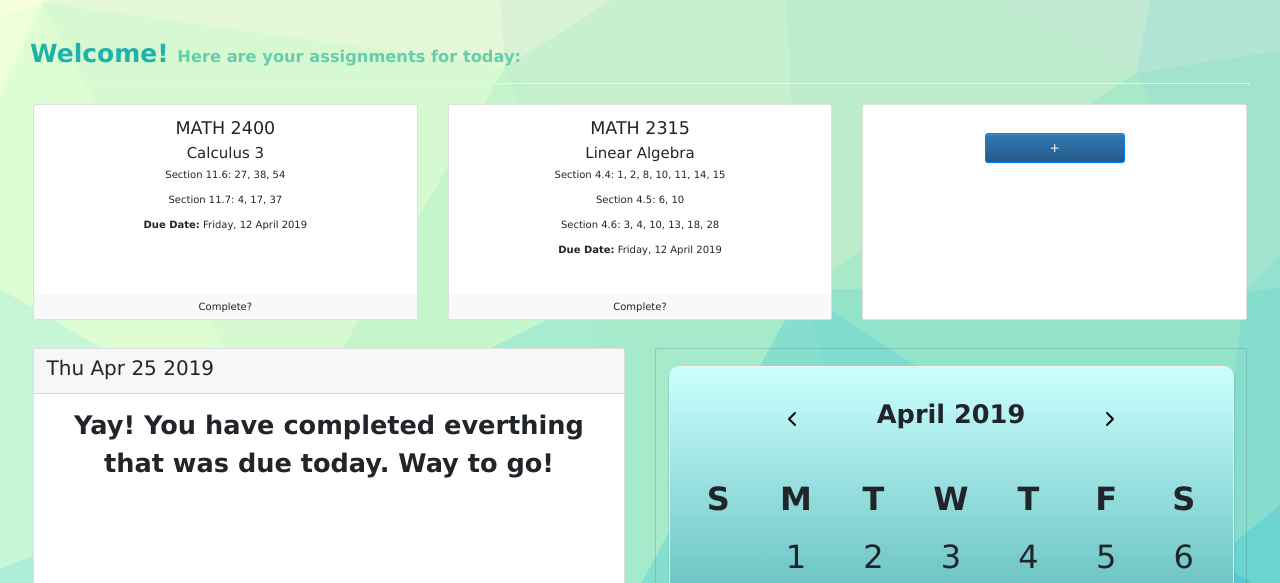
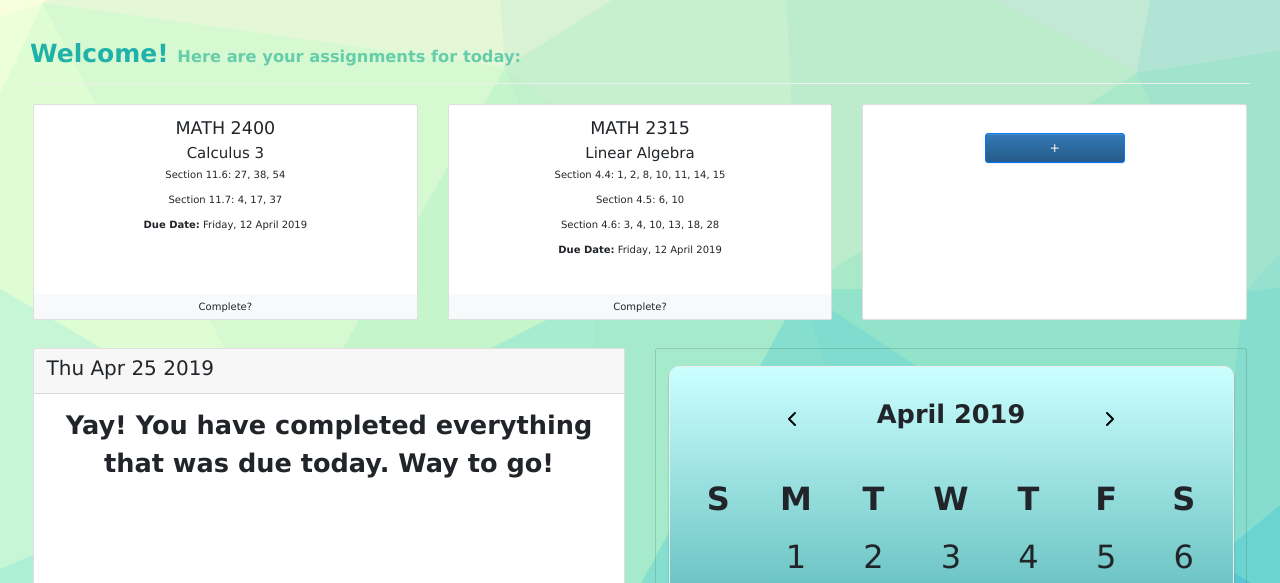
Before and after one commit to saga1742/planit-study, a website: page views/index.html in a window 1280 px wide. Shown: the part 145-728 px from the top of the page. Drawn offline with nearby package versions, Linux system fonts and the light colour scheme.

Commit message:
Updated misspelling in index.html

```diff
--- a/views/index.html
+++ b/views/index.html
@@ -292,7 +292,7 @@
         </script>
       </div>
     <div class="card-body text-center">
-      <p style="font-size:2vw;"><b>Yay! You have completed everthing that was due today. Way to go!</b></p>
+      <p style="font-size:2vw;"><b>Yay! You have completed everything that was due today. Way to go!</b></p>
     </div>
     <div class="card-footer">
       <p>Want to view all of your assignments? Click <a href="assignments.html">here</a></p>
```
